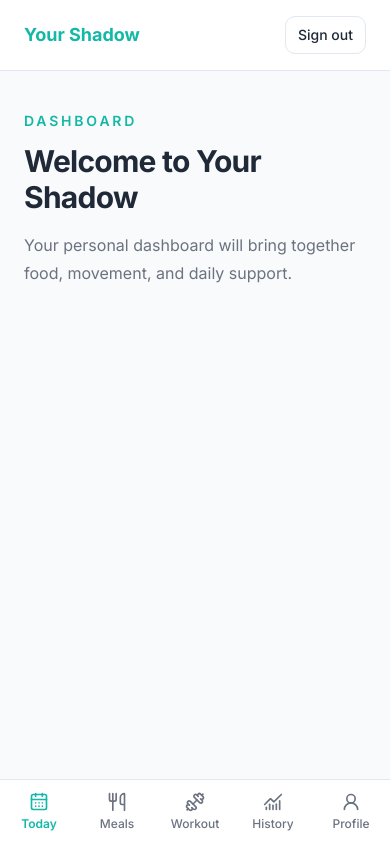
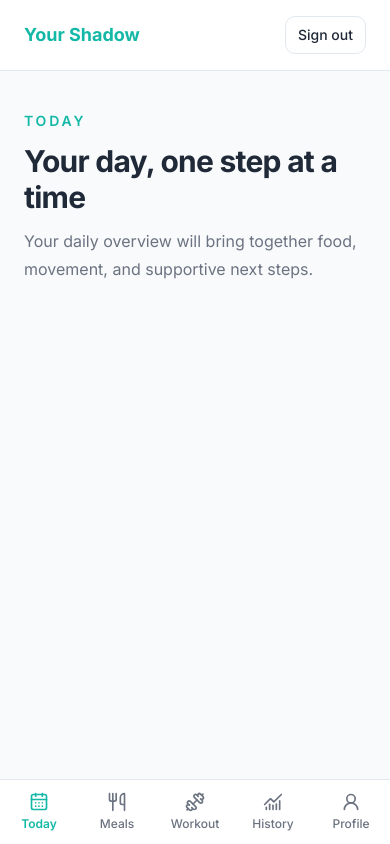
Before and after one commit to Austin7V/your-shadow, a Next.js app in the folder apps/web/: page /dashboard in a window 390 px wide. Built offline with nearby package versions, Linux system fonts and the light colour scheme.

Commit message:
feat: add responsive feature page shells

```diff
--- a/apps/web/src/app/(app)/account/page.tsx
+++ b/apps/web/src/app/(app)/account/page.tsx
@@ -1,15 +1,11 @@
+import { FeaturePageShell } from "../../components/feature-page-shell";
+
 export default function AccountPage() {
   return (
-    <section>
-      <p className="text-sm font-semibold tracking-[0.2em] text-primary uppercase">
-        Account
-      </p>
-
-      <h1 className="mt-3 text-3xl font-bold tracking-tight">Your account</h1>
-
-      <p className="mt-4 max-w-2xl leading-7 text-muted-foreground">
-        Account settings will be available after authentication is connected.
-      </p>
-    </section>
+    <FeaturePageShell
+      eyebrow="Profile"
+      title="Your account"
+      description="Account settings and personal preferences will be available here."
+    />
   );
 }
--- a/apps/web/src/app/(app)/dashboard/page.tsx
+++ b/apps/web/src/app/(app)/dashboard/page.tsx
@@ -1,18 +1,11 @@
+import { FeaturePageShell } from "../../components/feature-page-shell";
+
 export default function DashboardPage() {
   return (
-    <section>
-      <p className="text-sm font-semibold tracking-[0.2em] text-primary uppercase">
-        Dashboard
-      </p>
-
-      <h1 className="mt-3 text-3xl font-bold tracking-tight">
-        Welcome to Your Shadow
-      </h1>
-
-      <p className="mt-4 max-w-2xl leading-7 text-muted-foreground">
-        Your personal dashboard will bring together food, movement, and daily
-        support.
-      </p>
-    </section>
+    <FeaturePageShell
+      eyebrow="Today"
+      title="Your day, one step at a time"
+      description="Your daily overview will bring together food, movement, and supportive next steps."
+    />
   );
 }
--- a/apps/web/src/app/(app)/history/page.tsx
+++ b/apps/web/src/app/(app)/history/page.tsx
@@ -1,3 +1,11 @@
+import { FeaturePageShell } from "../../components/feature-page-shell";
+
 export default function HistoryPage() {
-  return <h1 className="text-3xl font-bold">History</h1>;
+  return (
+    <FeaturePageShell
+      eyebrow="History"
+      title="See your progress over time"
+      description="Your completed meals, workouts, and daily check-ins will appear here."
+    />
+  );
 }
--- a/apps/web/src/app/(app)/meals/page.tsx
+++ b/apps/web/src/app/(app)/meals/page.tsx
@@ -1,3 +1,11 @@
+import { FeaturePageShell } from "../../components/feature-page-shell";
+
 export default function MealsPage() {
-  return <h1 className="text-3xl font-bold">Meals</h1>;
+  return (
+    <FeaturePageShell
+      eyebrow="Meals"
+      title="Food that supports your goals"
+      description="Log meals in plain language and receive practical daily guidance."
+    />
+  );
 }
--- a/apps/web/src/app/(app)/workout/page.tsx
+++ b/apps/web/src/app/(app)/workout/page.tsx
@@ -1,3 +1,11 @@
+import { FeaturePageShell } from "../../components/feature-page-shell";
+
 export default function WorkoutPage() {
-  return <h1 className="text-3xl font-bold">Workout</h1>;
+  return (
+    <FeaturePageShell
+      eyebrow="Workout"
+      title="Move in a way that fits your day"
+      description="Build simple home workouts and walking habits around your current energy."
+    />
+  );
 }
--- /dev/null
+++ b/apps/web/src/app/components/feature-page-shell.tsx
@@ -0,0 +1,41 @@
+import type { ReactNode } from "react";
+
+type FeaturePageShellProps = {
+  eyebrow: string;
+  title: string;
+  description: string;
+  actions?: ReactNode;
+  children?: ReactNode;
+};
+
+export function FeaturePageShell({
+  eyebrow,
+  title,
+  description,
+  actions,
+  children,
+}: FeaturePageShellProps) {
+  return (
+    <section className="space-y-8">
+      <div className="flex flex-col gap-5 sm:flex-row sm:items-end sm:justify-between">
+        <div className="max-w-2xl">
+          <p className="text-sm font-semibold tracking-[0.2em] text-primary uppercase">
+            {eyebrow}
+          </p>
+
+          <h1 className="mt-3 text-3xl font-bold tracking-tight sm:text-4xl">
+            {title}
+          </h1>
+
+          <p className="mt-3 leading-7 text-muted-foreground">{description}</p>
+        </div>
+
+        {actions ? (
+          <div className="flex shrink-0 flex-wrap gap-3">{actions}</div>
+        ) : null}
+      </div>
+
+      {children ? <div className="space-y-6">{children}</div> : null}
+    </section>
+  );
+}
```
